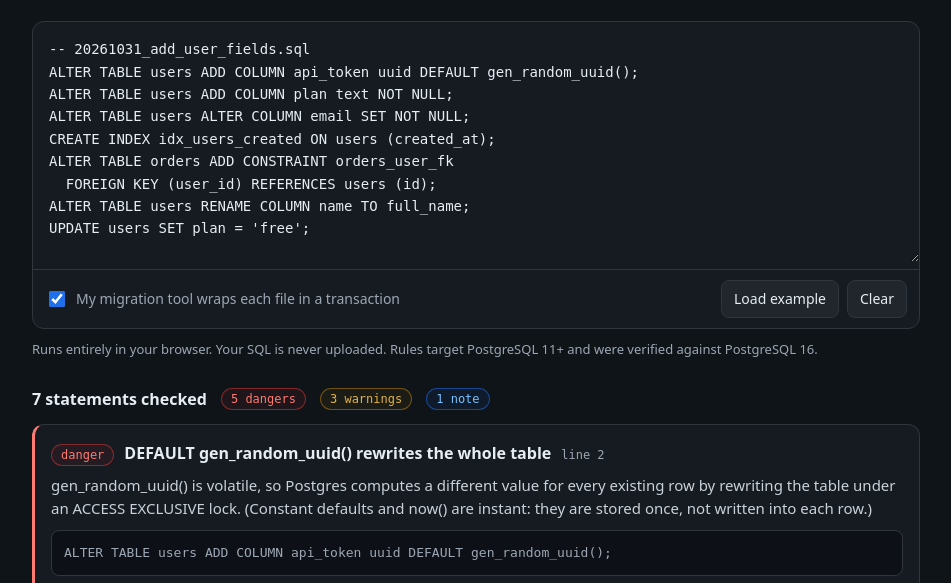
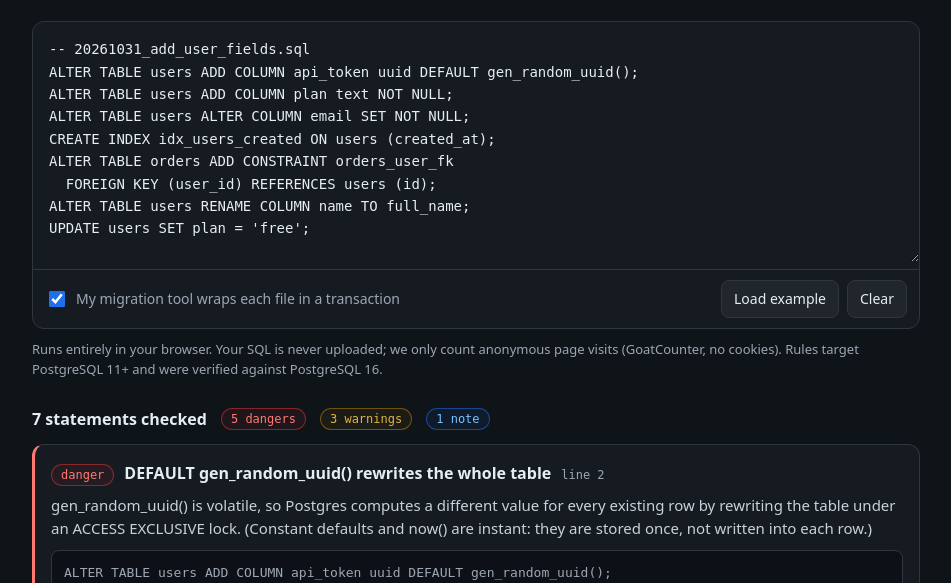
Before and after one commit to actions-marketplace-validations/adnan909_postgres-migration-checker, a plain HTML site: page index.html in a window 1280 px wide. Shown: the part 178-761 px from the top of the page, without its empty margins (164-1115 px from the left). Drawn offline with Linux system fonts and the light colour scheme.

Commit message:
Count anonymous page visits with GoatCounter
Co-Authored-By: Claude Opus 5.5 <noreply@anthropic.com>
Claude-Session: https://claude.ai/code/session_01RZPki51hN1uieqLDRp6Udx

```diff
--- a/index.html
+++ b/index.html
@@ -80,7 +80,7 @@ footer{margin-top:40px;color:var(--muted);font-size:13px}
       </div>
     </div>
   </div>
-  <p class="priv">Runs entirely in your browser. Your SQL is never uploaded. Rules target PostgreSQL 11+ and were verified against PostgreSQL 16.</p>
+  <p class="priv">Runs entirely in your browser. Your SQL is never uploaded; we only count anonymous page visits (GoatCounter, no cookies). Rules target PostgreSQL 11+ and were verified against PostgreSQL 16.</p>
 
   <div id="results" aria-live="polite"></div>
 
@@ -181,5 +181,6 @@ UPDATE users SET plan = 'free';`;
   render();
 })();
 </script>
+<script data-goatcounter="https://backendskills00.goatcounter.com/count" async src="https://gc.zgo.at/count.js"></script>
 </body>
 </html>
```
